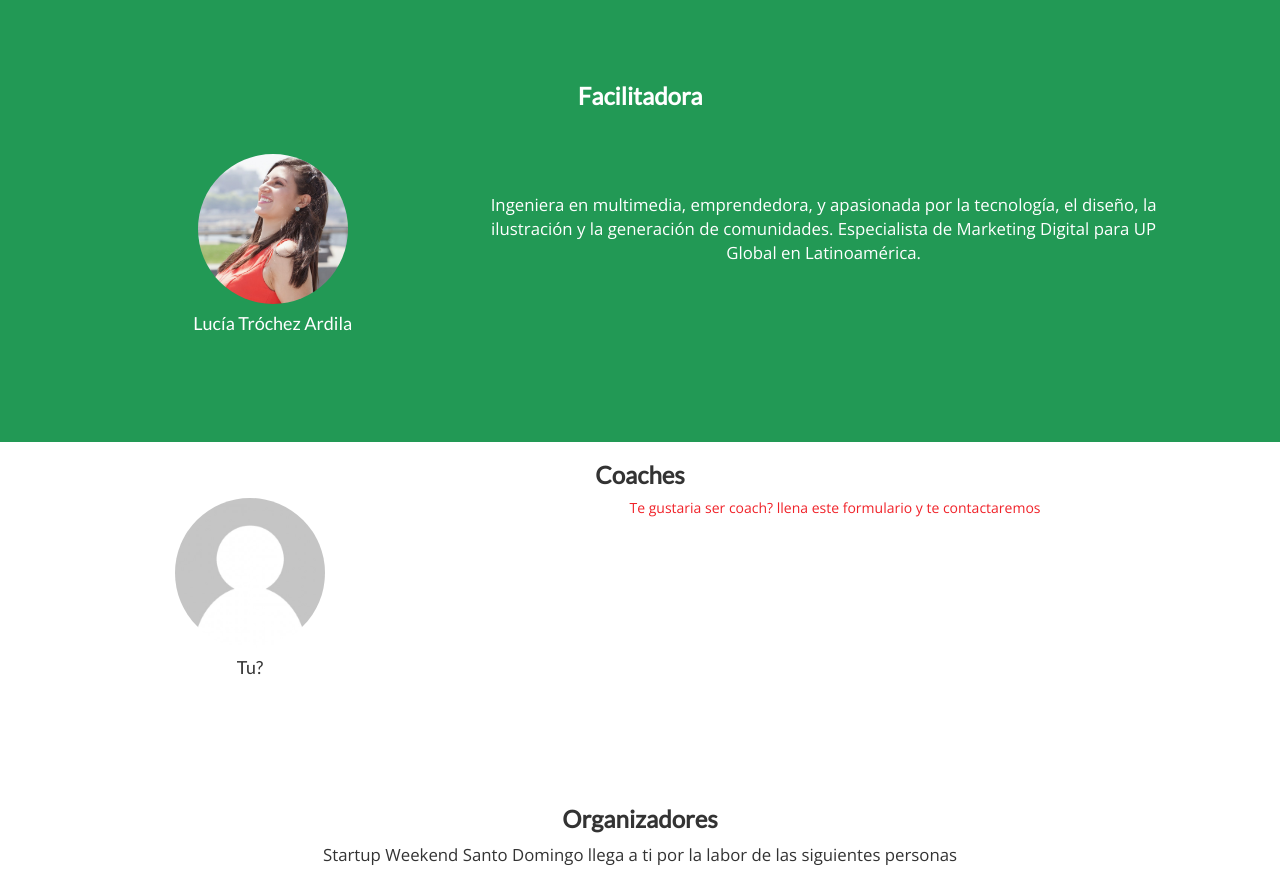
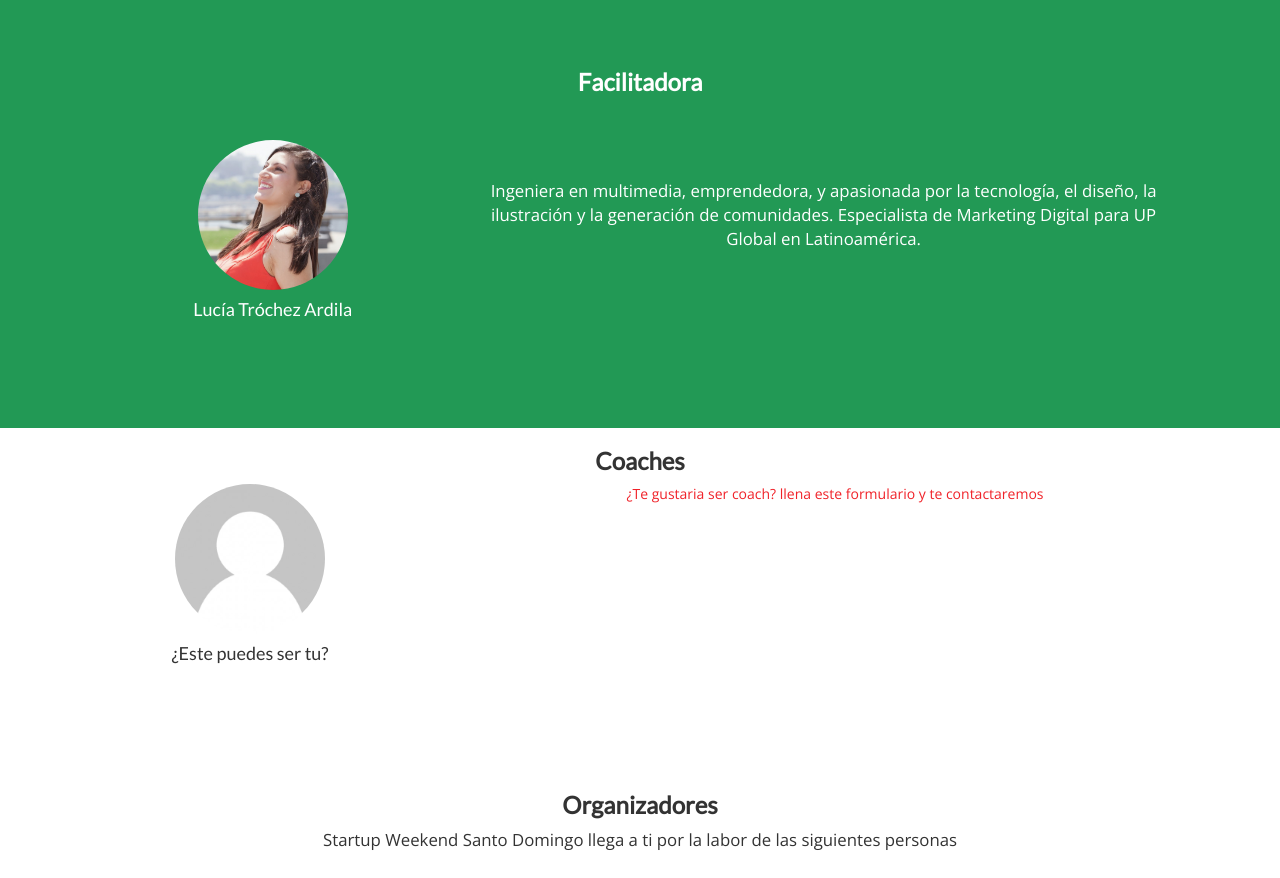
Before and after one commit to jeasoft/startupweekenddo, a Django app: page / in a window 1280 px wide. Shown: the part 3529-4407 px from the top of the page. Run offline with Django 3.2, Linux system fonts and the light colour scheme; some libraries are stand-ins or nearby versions.

Commit message:
minor spelling errors

```diff
--- a/app/templates/base.html
+++ b/app/templates/base.html
@@ -35,10 +35,10 @@
         </div>
           <div class="row">
             <div class="col-sm-12 text-center ">
-              <p>
+              <div>
                 <a href="" class="btn btn-xlarge btn-signup disabled">¡Inscripciones Pronto!</a>
                 <a class="btn btn-xlarge btn-learn" id="more-button">Más información</a>
-              </p>
+              </div>
             </div>
           </div>
         </div><!-- /container -->
@@ -305,11 +305,11 @@
           <div class="row">
             <div class="collaborator col-sm-4 text-center">
               <img src="{% static 'img/organizers/avatar.png' %}" class="img-circle">
-              <h4>Tu?</h4>
+              <h4>¿Este puedes ser tu?</h4>
             </div>
 
             <div class="col-sm-8">
-                <a href="https://docs.google.com/forms/d/1s0caYiBqJTFRb2xDi1IY-VFgWd7zon9wmP4Z_Q3_nyI/viewform?usp=send_form">Te gustaria ser coach? llena este formulario y te contactaremos</a>
+                <a href="https://docs.google.com/forms/d/1s0caYiBqJTFRb2xDi1IY-VFgWd7zon9wmP4Z_Q3_nyI/viewform?usp=send_form">¿Te gustaria ser coach? llena este formulario y te contactaremos</a>
             </div>
 
           </div>
```
